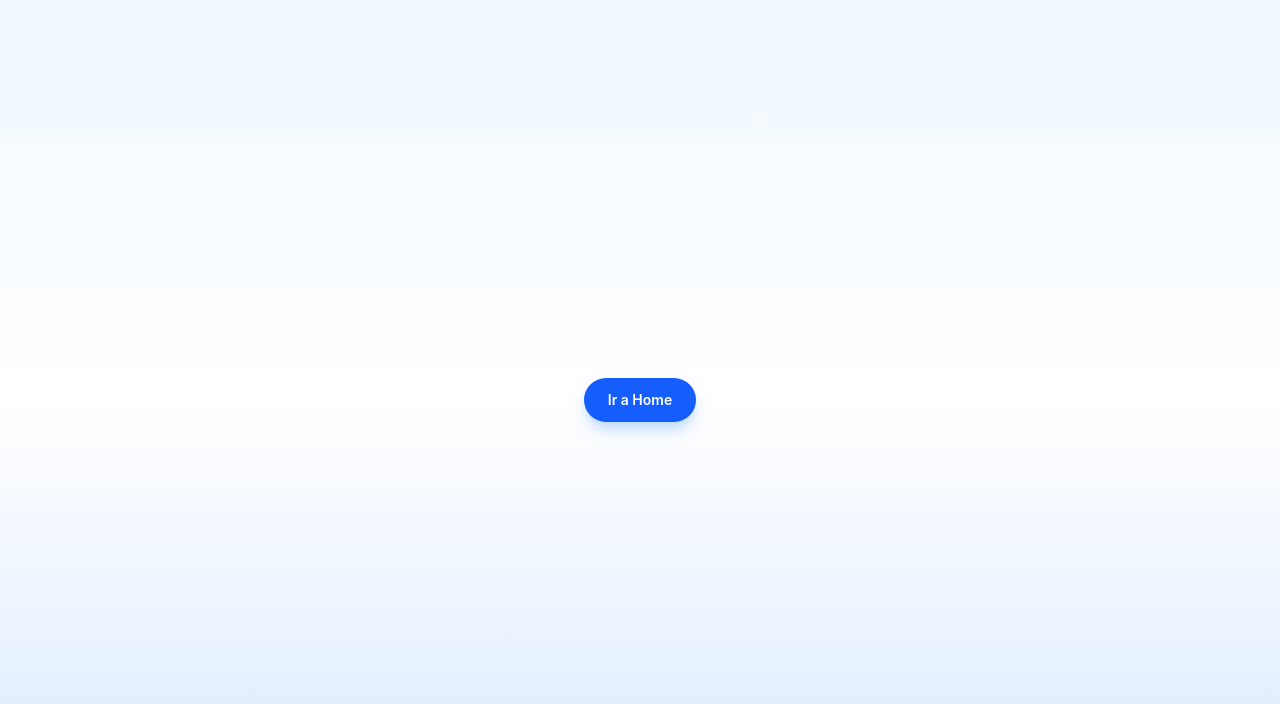
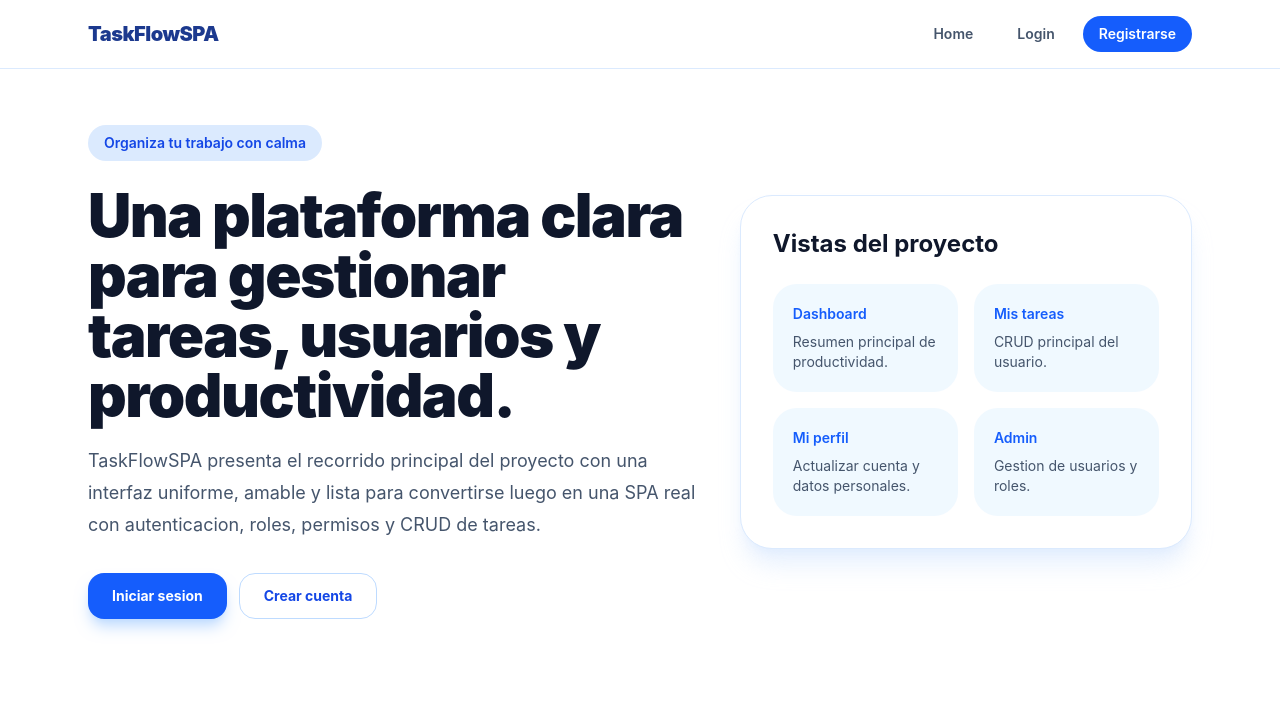
Before and after one commit to artyomalvarez/dashAtom, a website built with Vite: page TaskFlowSPA/index.html in a window 1280 px wide. Built offline with nearby package versions, Linux system fonts and the light colour scheme.

Commit message:
Today_Wolf

```diff
--- a/TaskFlowSPA/index.html
+++ b/TaskFlowSPA/index.html
@@ -43,15 +43,8 @@
   </head>
 
   <body>
-    <main class="flex min-h-screen items-center justify-center bg-gradient-to-b from-sky-50 via-white to-blue-100 px-6">
-      <a
-        class="inline-flex items-center rounded-full bg-blue-600 px-6 py-3 text-sm font-semibold text-white shadow-lg shadow-blue-200 transition hover:bg-blue-500"
-        href="/src/views/home.html"
-      >
-        Ir a Home
-      </a>
-    </main>
 
+    <div id ="app"></div>
     <script type="module" src="./src/main.js"></script>
   </body>
 </html>
--- a/TaskFlowSPA/src/main.js
+++ b/TaskFlowSPA/src/main.js
@@ -1 +1,6 @@
 import "./styles/global.css";
+import { renderHome } from "./views/home";
+
+const app = document.getElementById("app")
+
+app.innerHTML = renderHome();
--- a/TaskFlowSPA/src/views/home.html
+++ /dev/null
@@ -1,63 +0,0 @@
-<!DOCTYPE html>
-<html lang="es">
-  <head>
-    <meta charset="UTF-8" />
-    <meta name="viewport" content="width=device-width, initial-scale=1.0" />
-    <title>Home | TaskFlowSPA</title>
-  </head>
-  <body class="min-h-screen bg-gradient-to-b from-sky-50 via-white to-blue-100 text-slate-800">
-    <header class="border-b border-blue-100 bg-white/90 backdrop-blur">
-      <div class="mx-auto flex max-w-6xl items-center justify-between px-6 py-4">
-        <a class="text-xl font-black tracking-tight text-blue-900" href="/src/views/home.html">TaskFlowSPA</a>
-        <nav class="hidden items-center gap-3 md:flex">
-          <a class="rounded-full px-4 py-2 text-sm font-semibold text-slate-600 hover:bg-blue-50 hover:text-blue-700" href="/src/views/home.html">Home</a>
-          <a class="rounded-full px-4 py-2 text-sm font-semibold text-slate-600 hover:bg-blue-50 hover:text-blue-700" href="/src/views/login.html">Login</a>
-          <a class="rounded-full bg-blue-600 px-4 py-2 text-sm font-semibold text-white hover:bg-blue-500" href="/src/views/register.html">Registrarse</a>
-        </nav>
-      </div>
-    </header>
-
-    <main class="mx-auto max-w-6xl px-6 py-14">
-      <section class="grid gap-10 lg:grid-cols-[1.15fr_0.85fr] lg:items-center">
-        <div>
-          <p class="inline-flex rounded-full bg-blue-100 px-4 py-2 text-sm font-semibold text-blue-700">Organiza tu trabajo con calma</p>
-          <h1 class="mt-6 text-5xl font-black tracking-tight text-slate-900 sm:text-6xl">
-            Una plataforma clara para gestionar tareas, usuarios y productividad.
-          </h1>
-          <p class="mt-5 max-w-2xl text-lg leading-8 text-slate-600">
-            TaskFlowSPA presenta el recorrido principal del proyecto con una interfaz uniforme, amable y lista para convertirse
-            luego en una SPA real con autenticacion, roles, permisos y CRUD de tareas.
-          </p>
-          <div class="mt-8 flex flex-col gap-3 sm:flex-row">
-            <a class="inline-flex items-center justify-center rounded-2xl bg-blue-600 px-6 py-3 text-sm font-bold text-white shadow-lg shadow-blue-200 hover:bg-blue-500" href="/src/views/login.html">Iniciar sesion</a>
-            <a class="inline-flex items-center justify-center rounded-2xl border border-blue-200 bg-white px-6 py-3 text-sm font-bold text-blue-700 hover:bg-blue-50" href="/src/views/register.html">Crear cuenta</a>
-          </div>
-        </div>
-
-        <section class="rounded-[2rem] border border-blue-100 bg-white p-8 shadow-xl shadow-blue-100/70">
-          <h2 class="text-2xl font-bold text-slate-900">Vistas del proyecto</h2>
-          <div class="mt-6 grid gap-4 sm:grid-cols-2">
-            <a class="rounded-3xl bg-sky-50 p-5 hover:bg-sky-100" href="/src/views/dashboard.html">
-              <p class="text-sm font-semibold text-blue-600">Dashboard</p>
-              <p class="mt-2 text-sm text-slate-600">Resumen principal de productividad.</p>
-            </a>
-            <a class="rounded-3xl bg-sky-50 p-5 hover:bg-sky-100" href="/src/views/tasks.html">
-              <p class="text-sm font-semibold text-blue-600">Mis tareas</p>
-              <p class="mt-2 text-sm text-slate-600">CRUD principal del usuario.</p>
-            </a>
-            <a class="rounded-3xl bg-sky-50 p-5 hover:bg-sky-100" href="/src/views/profile.html">
-              <p class="text-sm font-semibold text-blue-600">Mi perfil</p>
-              <p class="mt-2 text-sm text-slate-600">Actualizar cuenta y datos personales.</p>
-            </a>
-            <a class="rounded-3xl bg-sky-50 p-5 hover:bg-sky-100" href="/src/views/admin.html">
-              <p class="text-sm font-semibold text-blue-600">Admin</p>
-              <p class="mt-2 text-sm text-slate-600">Gestion de usuarios y roles.</p>
-            </a>
-          </div>
-        </section>
-      </section>
-    </main>
-
-    <script type="module" src="../main.js"></script>
-  </body>
-</html>
--- a/TaskFlowSPA/src/views/home.js
+++ b/TaskFlowSPA/src/views/home.js
@@ -1,4 +1,56 @@
-function renderHome(params) {
-    return
+ export function renderHome(params) {
+    return `
+    <header class="border-b border-blue-100 bg-white/90 backdrop-blur">
+      <div class="mx-auto flex max-w-6xl items-center justify-between px-6 py-4">
+        <a class="text-xl font-black tracking-tight text-blue-900" href="/src/views/home.html">TaskFlowSPA</a>
+        <nav class="hidden items-center gap-3 md:flex">
+          <a class="rounded-full px-4 py-2 text-sm font-semibold text-slate-600 hover:bg-blue-50 hover:text-blue-700" href="/src/views/home.html">Home</a>
+          <a class="rounded-full px-4 py-2 text-sm font-semibold text-slate-600 hover:bg-blue-50 hover:text-blue-700" href="/src/views/login.html">Login</a>
+          <a class="rounded-full bg-blue-600 px-4 py-2 text-sm font-semibold text-white hover:bg-blue-500" href="/src/views/register.html">Registrarse</a>
+        </nav>
+      </div>
+    </header>
+
+    <main class="mx-auto max-w-6xl px-6 py-14">
+      <section class="grid gap-10 lg:grid-cols-[1.15fr_0.85fr] lg:items-center">
+        <div>
+          <p class="inline-flex rounded-full bg-blue-100 px-4 py-2 text-sm font-semibold text-blue-700">Organiza tu trabajo con calma</p>
+          <h1 class="mt-6 text-5xl font-black tracking-tight text-slate-900 sm:text-6xl">
+            Una plataforma clara para gestionar tareas, usuarios y productividad.
+          </h1>
+          <p class="mt-5 max-w-2xl text-lg leading-8 text-slate-600">
+            TaskFlowSPA presenta el recorrido principal del proyecto con una interfaz uniforme, amable y lista para convertirse
+            luego en una SPA real con autenticacion, roles, permisos y CRUD de tareas.
+          </p>
+          <div class="mt-8 flex flex-col gap-3 sm:flex-row">
+            <a class="inline-flex items-center justify-center rounded-2xl bg-blue-600 px-6 py-3 text-sm font-bold text-white shadow-lg shadow-blue-200 hover:bg-blue-500" href="/src/views/login.html">Iniciar sesion</a>
+            <a class="inline-flex items-center justify-center rounded-2xl border border-blue-200 bg-white px-6 py-3 text-sm font-bold text-blue-700 hover:bg-blue-50" href="/src/views/register.html">Crear cuenta</a>
+          </div>
+        </div>
+
+        <section class="rounded-[2rem] border border-blue-100 bg-white p-8 shadow-xl shadow-blue-100/70">
+          <h2 class="text-2xl font-bold text-slate-900">Vistas del proyecto</h2>
+          <div class="mt-6 grid gap-4 sm:grid-cols-2">
+            <a class="rounded-3xl bg-sky-50 p-5 hover:bg-sky-100" href="/src/views/dashboard.html">
+              <p class="text-sm font-semibold text-blue-600">Dashboard</p>
+              <p class="mt-2 text-sm text-slate-600">Resumen principal de productividad.</p>
+            </a>
+            <a class="rounded-3xl bg-sky-50 p-5 hover:bg-sky-100" href="/src/views/tasks.html">
+              <p class="text-sm font-semibold text-blue-600">Mis tareas</p>
+              <p class="mt-2 text-sm text-slate-600">CRUD principal del usuario.</p>
+            </a>
+            <a class="rounded-3xl bg-sky-50 p-5 hover:bg-sky-100" href="/src/views/profile.html">
+              <p class="text-sm font-semibold text-blue-600">Mi perfil</p>
+              <p class="mt-2 text-sm text-slate-600">Actualizar cuenta y datos personales.</p>
+            </a>
+            <a class="rounded-3xl bg-sky-50 p-5 hover:bg-sky-100" href="/src/views/admin.html">
+              <p class="text-sm font-semibold text-blue-600">Admin</p>
+              <p class="mt-2 text-sm text-slate-600">Gestion de usuarios y roles.</p>
+            </a>
+          </div>
+        </section>
+      </section>
+    </main>
+`
 
 }
```
